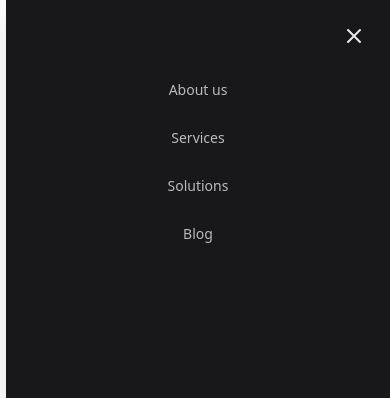
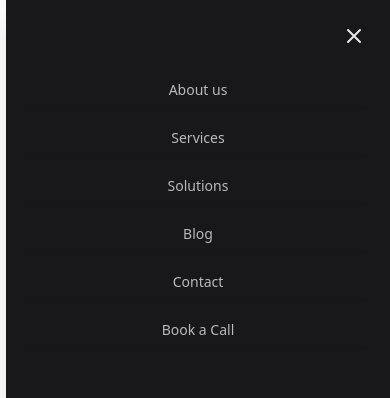
Before and after one commit to Mubashirmuchi/deciphi-original, a Next.js app: page /services in a window 390 px wide. Both pictures are taken after a click on the button 354 px from the left and 68 px from the top of the page. Shown: the top 398 px of the page. Built offline with nearby package versions, Linux system fonts and the light colour scheme; a web font is replaced by a local one.

Commit message:
book a call

```diff
--- a/src/components/mobile-menu.tsx
+++ b/src/components/mobile-menu.tsx
@@ -117,7 +117,8 @@ const MobileNav = ({
             </motion.button>
 
             <nav className="space-y-3 mt-4">
-              {items.map((menu, index) => (
+              {[...items, { name: "Contact", link: "/contact" },{name:"Book a Call",link:"/book-call"}].map(
+                (menu, index) => (
                   <motion.div
                     key={menu.name}
                     initial={{ opacity: 0, x: 50 }}
@@ -136,7 +137,8 @@ const MobileNav = ({
                       </Button>{" "}
                     </Link>
                   </motion.div>
-              ))}
+                )
+              )}
             </nav>
           </motion.div>
         )}
```
Lines whose indentation alone changed are shown as unchanged.
